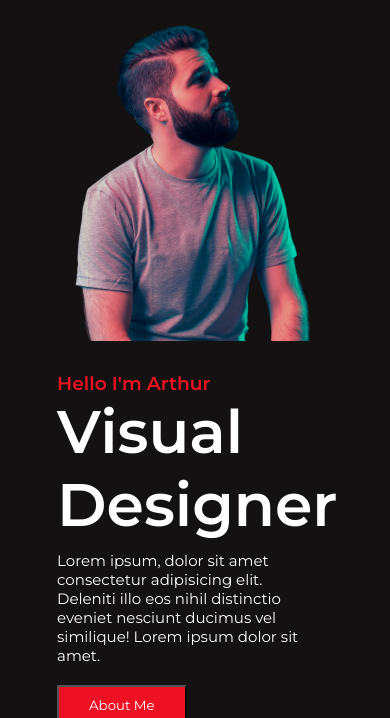
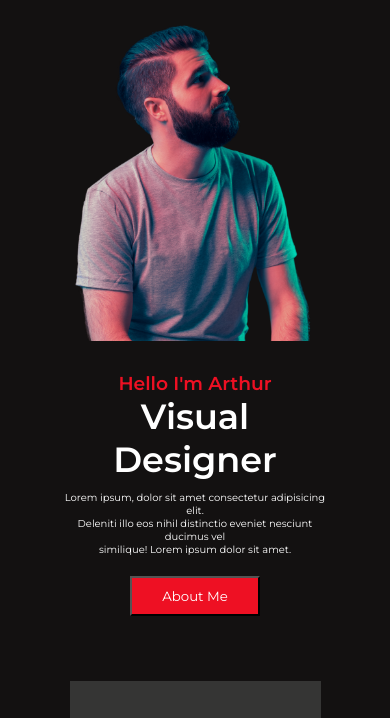
Before and after one commit to Manas-Murmu/ProductDesign-LandingPage-Project15, a plain HTML site: page index.html in a window 390 px wide. Shown: the part 71-789 px from the top of the page. Drawn offline with Linux system fonts and the light colour scheme; files whose address does not match are found by name.

Commit message:
Mobile Responsive Font Size Updated

```diff
--- a/css/style.css
+++ b/css/style.css
@@ -252,6 +252,13 @@ body {
   .hero-heading {
     margin: 2% 5%;
     padding: 20px;
+    text-align: center;
+  }
+  .hero-heading h1 {
+    font-size: 35px;
+  }
+  .hero-heading p {
+    font-size: 10px;
   }
   .footer-bottom .logo {
     width: 50px;
@@ -265,4 +272,7 @@ body {
   .list {
     display: none;
   }
+  .product-card {
+    padding: 0;
+  }
 }
```
